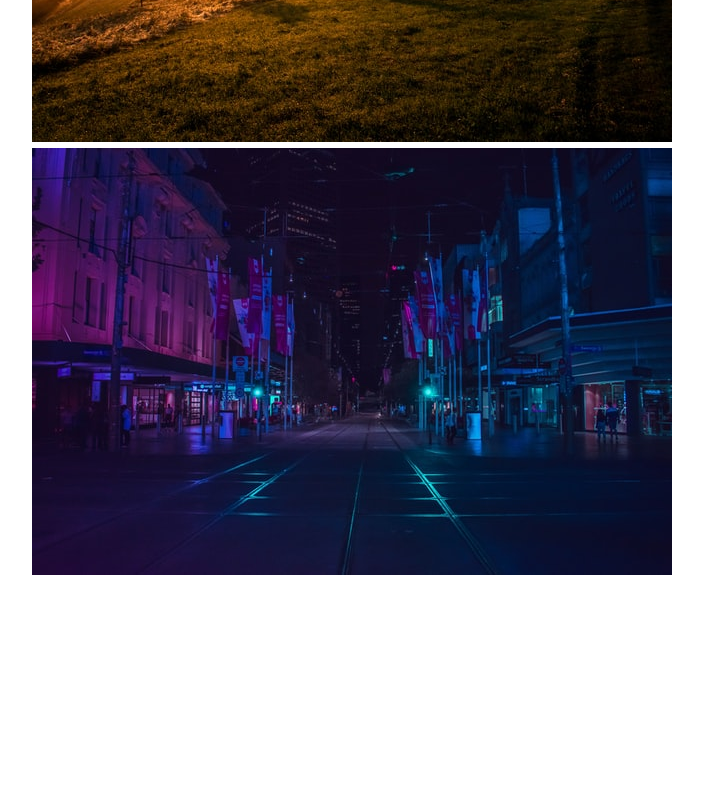
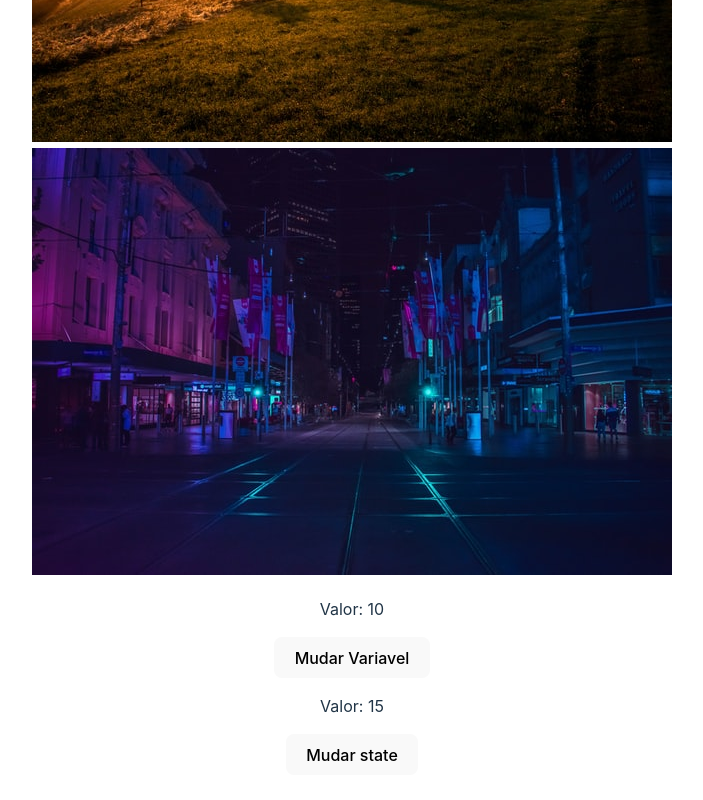
Before and after one commit to Lucassevero06/front-end-udemy, a React (Vite) app in the folder REACT/3_AVANÇANDO_REACT/avancando_com_react/: page / in a window 1280 px wide. Shown: the part 442-1242 px from the top of the page, without its empty margins (288-991 px from the left). Before the commit the page ends 1055 px from the top, so only its background shows below. Built offline with nearby package versions, Linux system fonts and the light colour scheme.

Commit message:
useStates

```diff
--- a/REACT/3_AVANÇANDO_REACT/avancando_com_react/src/App.jsx
+++ b/REACT/3_AVANÇANDO_REACT/avancando_com_react/src/App.jsx
@@ -3,16 +3,22 @@ import './App.css'
 // 2 - imagem em assets
 import city from './assets/city.jpg'
 
+// 3 - hook
+import Data from './components/Data'
+
 function App() {
+
   return (
-    <div>
+    <div className="App" style={{paddingBottom: "500px"}}>
       <h1>Avançando em React</h1>
       {/* 1 - imagem em public */}
       <img src="/img1.jpg" alt="imagem" />
       {/* 2 - imagem em assets */}
       <img src={city} alt="outra imagem" />
+      <Data/>
     </div>
   )
+
 }
 
 export default App
--- /dev/null
+++ b/REACT/3_AVANÇANDO_REACT/avancando_com_react/src/components/Data.jsx
@@ -0,0 +1,23 @@
+import { useState } from "react"
+
+const Data = () => {
+
+    let someData = 10;
+
+    const [anotherNumber, setAnotherNumber] = useState(15);
+
+    return (
+        <div>
+            <div>
+                <p>Valor: {someData}</p>
+                <button onClick={() => someData =15}>Mudar Variavel</button>
+            </div>
+            <div>
+                <p>Valor: {anotherNumber}</p>
+                <button onClick={() => setAnotherNumber(20)}>Mudar state</button>
+            </div>
+        </div>
+    )
+}
+
+export default Data
```
